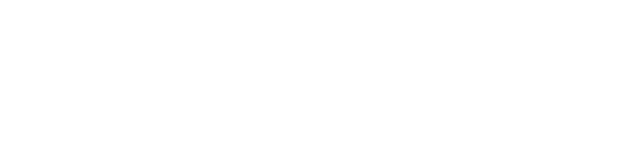
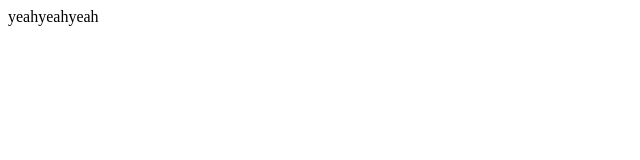
Before and after one commit to darkhorse2013/crap-portfolio, a plain HTML site: page index.html in a window 1280 px wide. Shown: the whole page, without its empty margins (0-640 px from the left). Drawn offline with Linux system fonts and the light colour scheme.

Commit message:
added index html

```diff
--- a/index.html
+++ b/index.html
@@ -3,5 +3,6 @@
   <title>crap portfolio</title>
   </head>
   <body>
+    yeahyeahyeah
     </body>
     </html>
```
